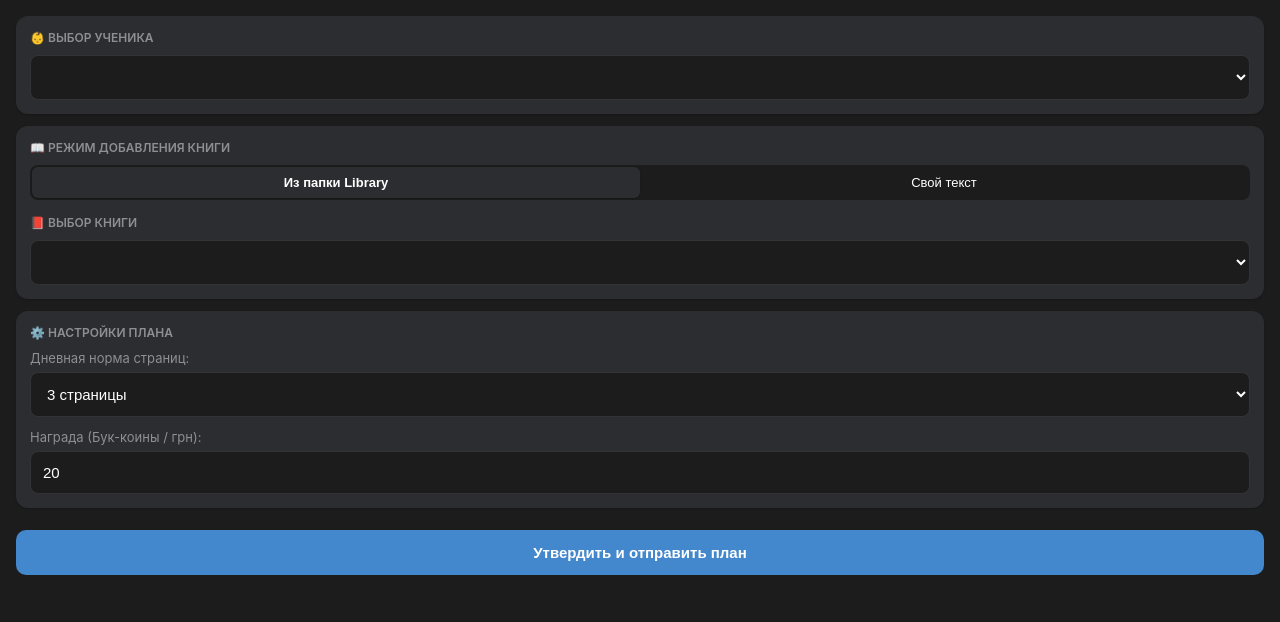
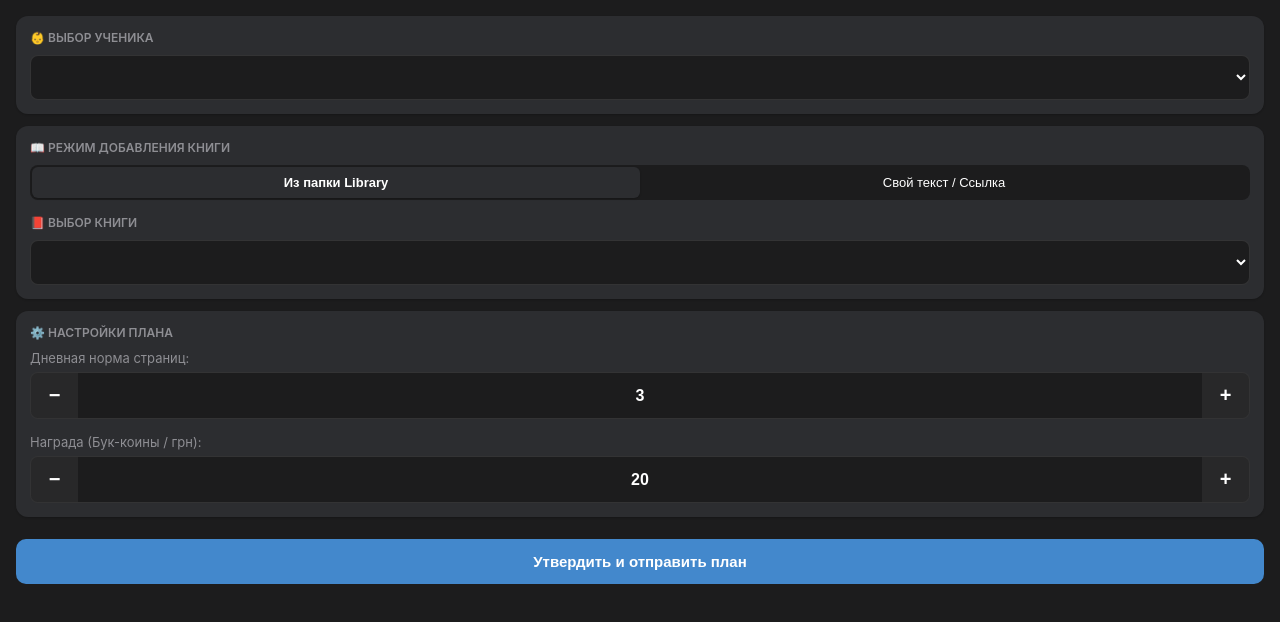
Before and after one commit to phobosoid/ReadEarnEasy-app, a plain HTML site: page index.html in a window 1280 px wide. Drawn offline with Linux system fonts and the light colour scheme; a script that the page names is missing.

Commit message:
Update index.html

```diff
--- a/index.html
+++ b/index.html
@@ -17,6 +17,14 @@
         .segment-btn.active { background: var(--tg-theme-bg-color, #2c2d30); font-weight: 600; box-shadow: 0 1px 2px rgba(0,0,0,0.2); }
         .hidden { display: none; }
         label { font-size: 13px; margin-bottom: 6px; display: block; color: var(--tg-theme-hint-color, #8e8e93); }
+
+        /* Стили для удобного выбора с кнопками-стрелочками */
+        .stepper { display: flex; align-items: center; background: var(--tg-theme-secondary-bg-color, #1c1c1d); border: 1px solid rgba(255,255,255,0.1); border-radius: 8px; overflow: hidden; }
+        .stepper button { width: 50px; height: 45px; background: rgba(255,255,255,0.05); border: none; color: var(--tg-theme-text-color, #ffffff); font-size: 20px; font-weight: bold; cursor: pointer; }
+        .stepper button:active { background: rgba(255,255,255,0.1); }
+        .stepper input { border: none; text-align: center; height: 45px; font-size: 16px; font-weight: 600; background: transparent; }
+        /* Прячем стрелочки браузера у числового инпута */
+        .stepper input::-webkit-outer-spin-button, .stepper input::-webkit-inner-spin-button { -webkit-appearance: none; margin: 0; }
     </style>
 </head>
 <body>
@@ -30,7 +38,7 @@
         <div class="card-title">📖 Режим добавления книги</div>
         <div class="segment-control">
             <button class="segment-btn active" id="btnLib" onclick="setSource('library')">Из папки Library</button>
-            <button class="segment-btn" id="btnManual" onclick="setSource('manual')">Свой текст</button>
+            <button class="segment-btn" id="btnManual" onclick="setSource('manual')">Свой текст / Ссылка</button>
         </div>
 
         <div id="srcLibraryBlock">
@@ -39,27 +47,28 @@
         </div>
 
         <div id="srcManualBlock" class="hidden">
-            <div class="card-title" style="margin-top: 15px;">📝 Новый рассказ</div>
+            <div class="card-title" style="margin-top: 15px;">📝 Новый рассказ или ссылка</div>
             <input type="text" id="manualTitle" placeholder="Название задания (например: Сказка о рыбаке)" style="margin-bottom:8px;" maxlength="100">
         </div>
     </div>
 
     <div class="card">
         <div class="card-title">⚙️ Настройки плана</div>
-        <div style="margin-bottom:12px;">
+        <div style="margin-bottom:15px;">
             <label>Дневная норма страниц:</label>
-            <select id="normPages">
-                <option value="1">1 страница</option>
-                <option value="2">2 страницы</option>
-                <option value="3" selected>3 страницы</option>
-                <option value="4">4 страницы</option>
-                <option value="5">5 страниц</option>
-                <option value="10">10 страниц</option>
-            </select>
+            <div class="stepper">
+                <button type="button" onclick="changeValue('normPages', -1)">−</button>
+                <input type="number" id="normPages" value="3" min="1" max="100">
+                <button type="button" onclick="changeValue('normPages', 1)">+</button>
+            </div>
         </div>
         <div>
             <label>Награда (Бук-коины / грн):</label>
-            <input type="number" id="rewardAmount" value="20">
+            <div class="stepper">
+                <button type="button" onclick="changeValue('rewardAmount', -5)">−</button>
+                <input type="number" id="rewardAmount" value="20" min="1" max="1000">
+                <button type="button" onclick="changeValue('rewardAmount', 5)">+</button>
+            </div>
         </div>
     </div>
 
@@ -73,6 +82,16 @@
         const urlParams = new URLSearchParams(window.location.search);
         const childrenParam = urlParams.get('children');
         const libraryParam = urlParams.get('library');
+
+        // Функция для работы кнопок "плюс" и "минус"
+        function changeValue(inputId, delta) {
+            const input = document.getElementById(inputId);
+            let val = parseInt(input.value) || 0;
+            val += delta;
+            if (val < parseInt(input.min)) val = parseInt(input.min);
+            if (input.max && val > parseInt(input.max)) val = parseInt(input.max);
+            input.value = val;
+        }
 
         // Надежный парсинг детей
         const childSelect = document.getElementById('childSelect');
@@ -125,7 +144,7 @@
                 const t = document.getElementById('manualTitle').value.trim();
                 if(!t) return alert("Введите название задания!");
 
-                // Передаем только метаданные: manual_req | норма | награда | название | childId
+                // Передаем только метаданные
                 tg.sendData(`manual_req|${norm}|${reward}|${t}|${childId}`);
             }
             tg.close();
```
